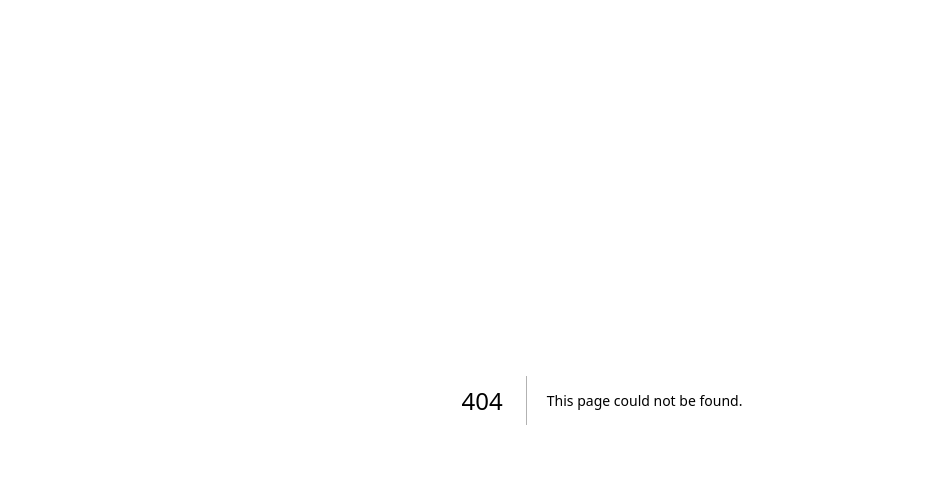
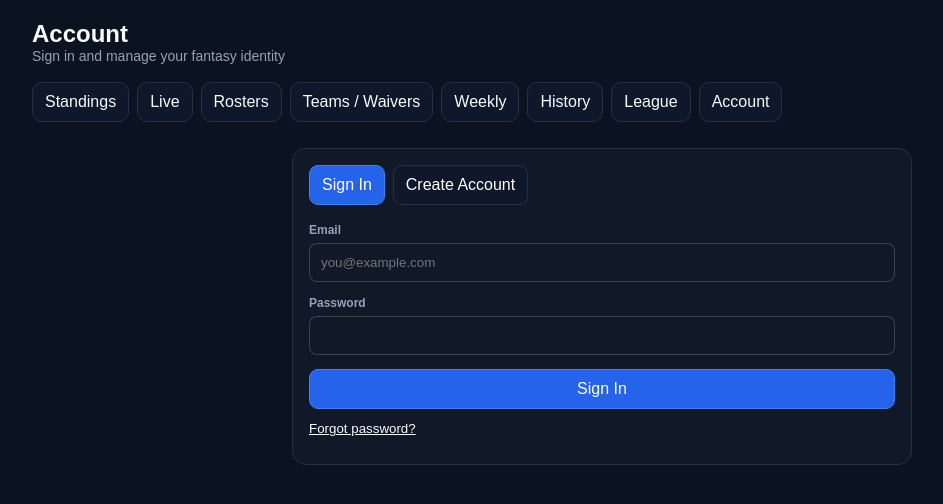
Before and after one commit to msvanson/cfb-team-fantasy, a Next.js app: page /account in a window 1280 px wide. Before the commit this address had no page. Shown: the top 504 px of the page, without its empty margins (38-981 px from the left). Built offline with nearby package versions, Linux system fonts and the light colour scheme; no server answers.

Commit message:
accounts and permissions v1

```diff
--- /dev/null
+++ b/app/account/account-client.js
@@ -0,0 +1,47 @@
+'use client';
+import {useEffect,useMemo,useState} from 'react';
+import {createClient} from '@supabase/supabase-js';
+
+export default function AccountClient(){
+ const supabase=useMemo(()=>createClient(process.env.NEXT_PUBLIC_SUPABASE_URL,process.env.NEXT_PUBLIC_SUPABASE_PUBLISHABLE_KEY),[]);
+ const [session,setSession]=useState(null),[profile,setProfile]=useState(null);
+ const [mode,setMode]=useState('signin'),[email,setEmail]=useState(''),[password,setPassword]=useState(''),[username,setUsername]=useState('');
+ const [msg,setMsg]=useState(''),[busy,setBusy]=useState(false);
+
+ async function loadProfile(user){
+   if(!user){setProfile(null);return}
+   const {data}=await supabase.from('user_profiles').select('user_id,username,owner_id,role,owners(name)').eq('user_id',user.id).maybeSingle();
+   setProfile(data||null);
+ }
+ useEffect(()=>{
+   supabase.auth.getSession().then(({data})=>{setSession(data.session);loadProfile(data.session?.user)});
+   const {data:{subscription}}=supabase.auth.onAuthStateChange((_e,s)=>{setSession(s);loadProfile(s?.user)});
+   return()=>subscription.unsubscribe();
+ },[]);
+
+ async function submit(e){
+   e.preventDefault();setBusy(true);setMsg('');
+   try{
+     if(mode==='signup'){
+       if(username.trim().length<3)throw new Error('Username must be at least 3 characters.');
+       const {data,error}=await supabase.auth.signUp({email,password,options:{data:{username:username.trim()}}});
+       if(error)throw error;
+       setMsg(data.session?'Account created and signed in.':'Account created. Check your email to confirm it, then sign in.');
+     }else{
+       const {error}=await supabase.auth.signInWithPassword({email,password});if(error)throw error;
+     }
+   }catch(e){setMsg(e.message||String(e))}finally{setBusy(false)}
+ }
+ async function signOut(){await supabase.auth.signOut();setMsg('Signed out.')}
+ async function reset(){if(!email)return setMsg('Enter your email first.');const {error}=await supabase.auth.resetPasswordForEmail(email,{redirectTo:`${location.origin}/account`});setMsg(error?error.message:'Password reset email sent.')}
+ if(session)return <div className="card accountCard">
+   <h2>Signed in</h2>
+   <div className="accountGrid"><span>Email</span><b>{session.user.email}</b><span>Username</span><b>{profile?.username||'—'}</b><span>League team</span><b>{profile?.owners?.name||'Not assigned yet'}</b><span>Access</span><b>{profile?.role==='commissioner'?'Commissioner':'Owner'}</b></div>
+   {!profile?.owner_id&&<div className="notice">Your account is ready. The commissioner still needs to assign it to your league team.</div>}
+   <button className="button" onClick={signOut}>Sign Out</button>
+ </div>;
+ return <div className="card accountCard"><div className="authTabs"><button className={mode==='signin'?'button':'button secondary'} onClick={()=>setMode('signin')}>Sign In</button><button className={mode==='signup'?'button':'button secondary'} onClick={()=>setMode('signup')}>Create Account</button></div>
+   <form onSubmit={submit} className="accountForm">{mode==='signup'&&<label>Public username<input value={username} onChange={e=>setUsername(e.target.value)} required minLength={3} maxLength={30} placeholder="Username"/></label>}<label>Email<input type="email" value={email} onChange={e=>setEmail(e.target.value)} required placeholder="you@example.com"/></label><label>Password<input type="password" value={password} onChange={e=>setPassword(e.target.value)} required minLength={6}/></label><button className="button" disabled={busy}>{busy?'Working…':mode==='signup'?'Create Account':'Sign In'}</button></form>
+   {mode==='signin'&&<button className="linkButton" onClick={reset}>Forgot password?</button>}{msg&&<div className="notice">{msg}</div>}
+ </div>
+}
--- /dev/null
+++ b/app/account/page.js
@@ -0,0 +1,6 @@
+import {Nav} from '../nav';
+import AccountClient from './account-client';
+export const dynamic='force-dynamic';
+export default function AccountPage(){
+ return <main className="shell"><div className="topbar"><div><div className="brand">Account</div><div className="sub">Sign in and manage your fantasy identity</div></div></div><Nav/><section className="section"><AccountClient/></section></main>
+}
--- /dev/null
+++ b/app/api/admin/accounts/route.js
@@ -0,0 +1,21 @@
+import {NextResponse} from 'next/server';
+import {createClient} from '@supabase/supabase-js';
+import {isAdminAuthenticated} from '../../../../lib/admin-auth';
+const sb=()=>createClient(process.env.NEXT_PUBLIC_SUPABASE_URL,process.env.SUPABASE_SERVICE_ROLE_KEY,{auth:{persistSession:false}});
+export async function GET(){
+ if(!await isAdminAuthenticated())return NextResponse.json({ok:false,error:'Unauthorized'},{status:401});
+ const s=sb();const [{data:profiles,error:p},{data:owners,error:o}]=await Promise.all([s.from('user_profiles').select('user_id,username,owner_id,role,created_at').order('created_at'),s.from('owners').select('id,name,draft_slot').eq('season_id',1).order('draft_slot')]);
+ if(p||o)return NextResponse.json({ok:false,error:p?.message||o?.message},{status:500});
+ const {data:{users},error:u}=await s.auth.admin.listUsers({page:1,perPage:100});
+ if(u)return NextResponse.json({ok:false,error:u.message},{status:500});
+ const email=new Map(users.map(x=>[x.id,x.email]));
+ return NextResponse.json({ok:true,profiles:(profiles||[]).map(x=>({...x,email:email.get(x.user_id)||''})),owners:owners||[]});
+}
+export async function POST(req){
+ if(!await isAdminAuthenticated())return NextResponse.json({ok:false,error:'Unauthorized'},{status:401});
+ const {user_id,owner_id,role}=await req.json();if(!user_id)return NextResponse.json({ok:false,error:'user_id required'},{status:400});
+ const s=sb();const patch={owner_id:owner_id?Number(owner_id):null};if(role)patch.role=role;
+ const {error}=await s.from('user_profiles').update(patch).eq('user_id',user_id);
+ if(error)return NextResponse.json({ok:false,error:error.message},{status:400});
+ return NextResponse.json({ok:true});
+}
--- a/app/globals.css
+++ b/app/globals.css
@@ -78,3 +78,5 @@
 .game-team .teamNameWithLogo .schoolLogo{width:24px;height:24px}
 .rosterRow .teamNameWithLogo .schoolLogo{width:20px;height:20px}
 @media(max-width:640px){.schoolLogo{width:19px;height:19px}.game-team .teamNameWithLogo .schoolLogo{width:22px;height:22px}}
+
+.accountCard{max-width:620px;margin:0 auto}.authTabs{display:flex;gap:8px;margin-bottom:18px}.accountForm{display:grid;gap:14px}.accountForm label{display:grid;gap:6px;font-weight:700}.accountForm input,.accountAssign select{width:100%;box-sizing:border-box;background:var(--panel,#111827);color:inherit;border:1px solid rgba(255,255,255,.18);border-radius:8px;padding:11px}.accountGrid{display:grid;grid-template-columns:120px 1fr;gap:10px 14px;margin:16px 0}.accountGrid span{opacity:.7}.linkButton{background:none;border:0;color:inherit;text-decoration:underline;padding:12px 0;cursor:pointer}.accountAssign{display:flex;gap:8px;min-width:300px}@media(max-width:640px){.accountAssign{min-width:0;flex-direction:column}.accountGrid{grid-template-columns:100px 1fr}}
--- a/app/nav.js
+++ b/app/nav.js
@@ -1,3 +1,3 @@
 import Link from 'next/link';
-export const nav=[['/','Standings'],['/live','Live'],['/rosters','Rosters'],['/teams','Teams / Waivers'],['/weekly','Weekly'],['/history','History'],['/league','League']];
+export const nav=[['/','Standings'],['/live','Live'],['/rosters','Rosters'],['/teams','Teams / Waivers'],['/weekly','Weekly'],['/history','History'],['/league','League'],['/account','Account']];
 export function Nav(){return <nav className="nav">{nav.map(([h,l])=><Link key={h} href={h}>{l}</Link>)}</nav>}
```
Also changed, not shown: app/admin/admin-client.js (+10 -1 lines), LIVE_PROJECTIONS_VERSION.txt (deleted), LIVE_SCORING_FLOW_VERSION.txt (deleted), LIVE_WEEKLY_POINT_DIFF_VERSION.txt (deleted), LIVE_WIN_PROBABILITY_VERSION.txt (deleted), SCHOOL_LOGOS_LIVE_FIX.txt (deleted), SCHOOL_LOGOS_VERSION.txt (deleted).
